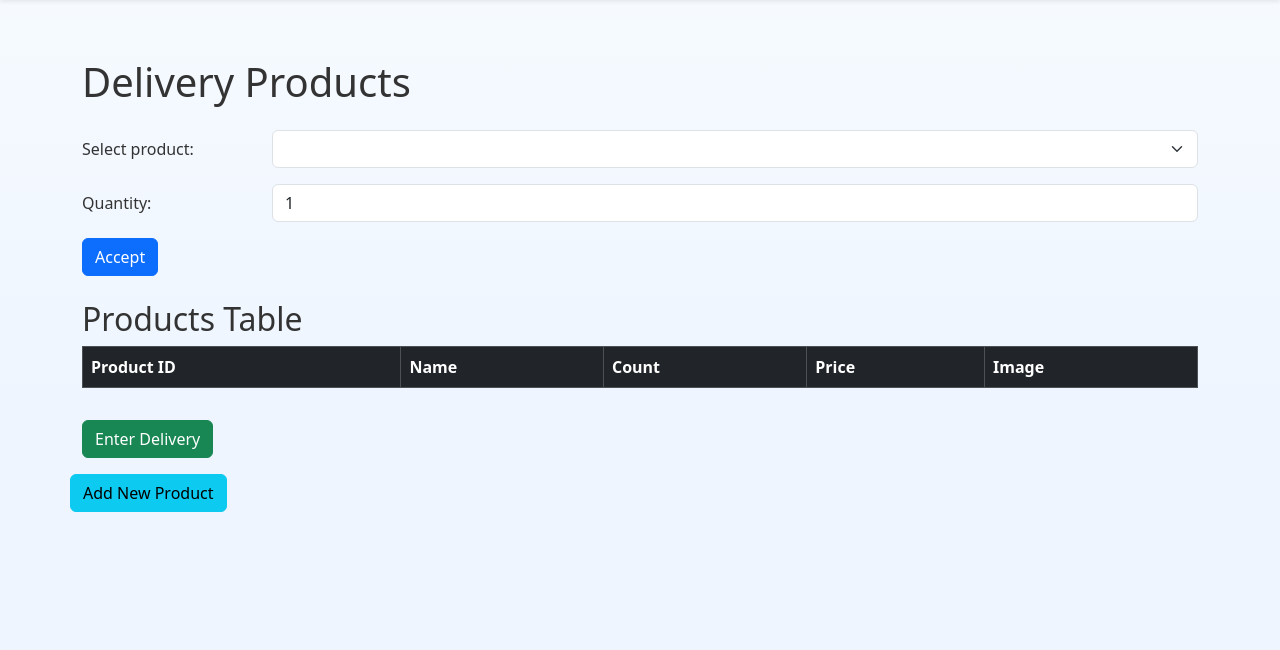
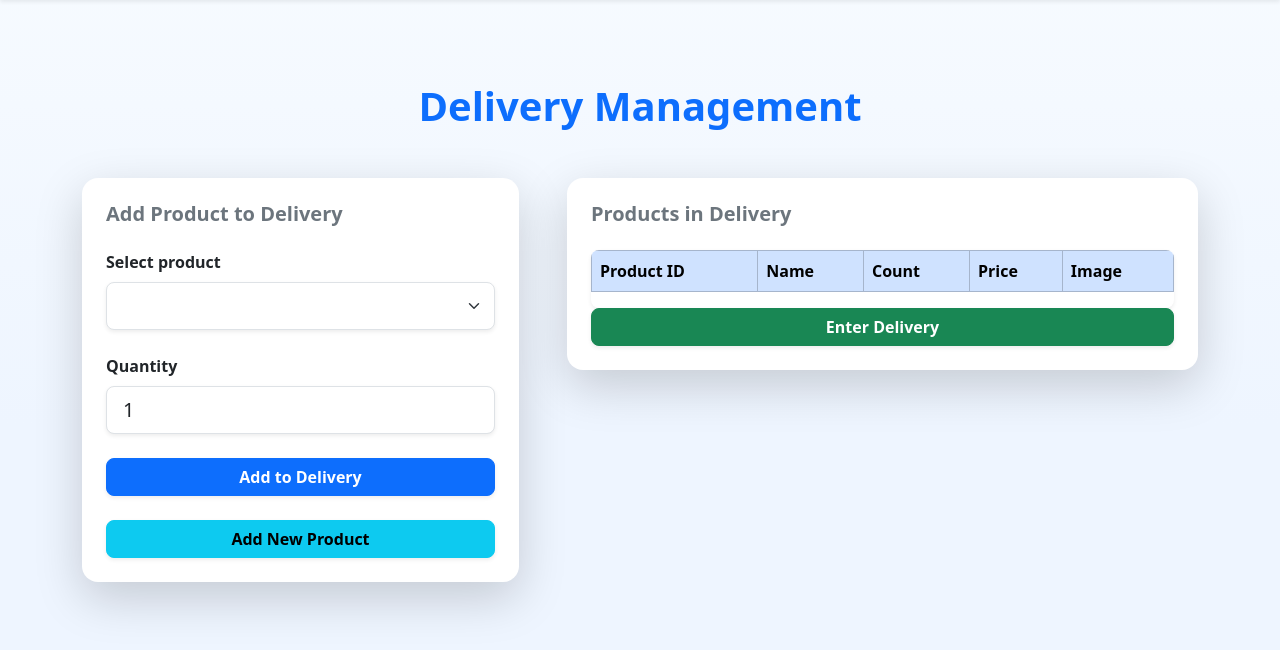
Before and after one commit to PawelWodzynski/POS, a Flask app: page /delivery in a window 1280 px wide. Shown: the part 56-706 px from the top of the page. Run offline with Flask 3, Linux system fonts and the light colour scheme; the visitor is signed in with stand-in values (Sample User, id 1); lists and menus that the app fills with data are empty; some libraries are stand-ins or nearby versions.

Commit message:
added better layout and stylization

```diff
--- a/templates/delivery.html
+++ b/templates/delivery.html
@@ -1,25 +1,30 @@
 {% extends "base.html" %}
 
 {% block content %}
-<div class="container mt-4">
-  <h1 class="mb-4">Delivery Products</h1>
-  <div class="mb-3 row">
-    <label for="productSelect" class="col-sm-2 col-form-label">Select product:</label>
-    <div class="col-sm-10">
-      <select id="productSelect" class="form-select"></select>
+<div class="container mt-5">
+  <h1 class="mb-5 text-center fw-bold text-primary">Delivery Management</h1>
+  <div class="row g-5">
+    <div class="col-md-5">
+      <div class="card p-4 shadow-lg rounded-4 border-0">
+        <h5 class="card-title mb-4 text-secondary fw-semibold">Add Product to Delivery</h5>
+        <div class="mb-4">
+          <label for="productSelect" class="form-label fw-semibold">Select product</label>
+          <select id="productSelect" class="form-select form-select-lg shadow-sm rounded-3"></select>
+        </div>
+        <div class="mb-4">
+          <label for="quantityInput" class="form-label fw-semibold">Quantity</label>
+          <input type="number" id="quantityInput" min="1" value="1" class="form-control form-control-lg shadow-sm rounded-3" />
+        </div>
+        <button id="acceptButton" class="btn btn-primary w-100 fw-semibold shadow-sm rounded-3">Add to Delivery</button>
+        <button id="openCreateProductModalBtn" class="btn btn-info w-100 mt-4 fw-semibold shadow-sm rounded-3">Add New Product</button>
       </div>
     </div>
-  <div class="mb-3 row">
-    <label for="quantityInput" class="col-sm-2 col-form-label">Quantity:</label>
-    <div class="col-sm-10">
-      <input type="number" id="quantityInput" min="1" value="1" class="form-control" />
-    </div>
-  </div>
-  <button id="acceptButton" class="btn btn-primary mb-4">Accept</button>
-
-  <h2>Products Table</h2>
-  <table id="productsTable" class="table table-striped table-bordered align-middle">
-    <thead class="table-dark">
+    <div class="col-md-7">
+      <div class="card p-4 shadow-lg rounded-4 border-0">
+        <h5 class="card-title mb-4 text-secondary fw-semibold">Products in Delivery</h5>
+        <div class="table-responsive rounded-3 shadow-sm">
+          <table id="productsTable" class="table table-striped table-bordered align-middle mb-3 rounded-3">
+            <thead class="table-primary text-primary">
               <tr>
                 <th>Product ID</th>
                 <th>Name</th>
@@ -32,11 +37,20 @@
               <!-- Rows will be added here -->
             </tbody>
           </table>
-  <button id="enterDeliveryButton" class="btn btn-success mt-3">Enter Delivery</button>
+        </div>
+        <button id="enterDeliveryButton" class="btn btn-success w-100 fw-semibold shadow-sm rounded-3">Enter Delivery</button>
+      </div>
+    </div>
+  </div>
 </div>
 
 <script src="/static/js/delivery_products.js"></script>
 <script src="/static/js/delivery_table.js"></script>
+<script src="/static/js/delivery_create_product.js"></script>
+{#
+Removed inline modal initialization and show code from delivery.html to avoid double initialization and conflicts.
+Modal is now handled solely by delivery_create_product.js script.
+#}
 
 <!-- Modal for creating new product -->
 <div class="modal fade" id="createProductModal" tabindex="-1" aria-labelledby="createProductModalLabel" aria-hidden="true">
@@ -84,99 +98,4 @@
   </div>
 </div>
 
-<button id="openCreateProductModalBtn" class="btn btn-info mt-3">Add New Product</button>
-
-<script>
-document.addEventListener('DOMContentLoaded', () => {
-  const createProductModal = new bootstrap.Modal(document.getElementById('createProductModal'));
-  const openModalBtn = document.getElementById('openCreateProductModalBtn');
-  const createProductForm = document.getElementById('createProductForm');
-
-  openModalBtn.addEventListener('click', () => {
-    createProductForm.reset();
-    createProductForm.productImage.value = 'https://placehold.co/200x200?text=Produkt';
-
-    // Populate category dropdown from localStorage fakestore_categories
-    const categorySelect = document.getElementById('productCategory');
-    categorySelect.innerHTML = '';
-    const categoriesStr = localStorage.getItem('fakestore_categories');
-    let categories = [];
-    if (categoriesStr) {
-      try {
-        categories = JSON.parse(categoriesStr);
-      } catch (e) {
-        console.error('Failed to parse fakestore_categories from localStorage', e);
-      }
-    }
-    categories.forEach(cat => {
-      const option = document.createElement('option');
-      option.value = cat;
-      option.textContent = cat;
-      categorySelect.appendChild(option);
-    });
-
-    createProductModal.show();
-  });
-
-  createProductForm.addEventListener('submit', async (e) => {
-    e.preventDefault();
-
-    // Gather form data
-    const formData = new FormData(createProductForm);
-    const product = {
-      title: formData.get('title'),
-      category: formData.get('category'),
-      description: formData.get('description'),
-      price: parseFloat(formData.get('price')),
-      rating: {
-        rate: parseFloat(formData.get('ratingRate')),
-        count: 0
-      },
-      image: formData.get('image')
-    };
-
-    // Generate unique incremented ID based on existing products in localStorage
-    let maxId = 0;
-    for (let i = 0; i < localStorage.length; i++) {
-      const key = localStorage.key(i);
-      if (key.startsWith('product_')) {
-        try {
-          const p = JSON.parse(localStorage.getItem(key));
-          if (p.id > maxId) maxId = p.id;
-        } catch {}
-      }
-    }
-    product.id = maxId + 1;
-
-    try {
-      const response = await fetch('/api/products/create_product_simulation', {
-        method: 'POST',
-        headers: { 'Content-Type': 'application/json' },
-        body: JSON.stringify(product)
-      });
-      if (!response.ok) {
-        alert('Failed to create product');
-        return;
-      }
-      const createdProduct = await response.json();
-
-      // Add new product to localStorage with count === 0
-      const productKey = `product_${createdProduct.id}`;
-      localStorage.setItem(productKey, JSON.stringify(createdProduct));
-
-      // Optionally, you can update UI or notify user
-      // alert('Product created and added to localStorage with count 0');
-      createProductModal.hide();
-      // Refresh product select dropdown to include new product
-      if (window.populateProductSelect) {
-        window.populateProductSelect();
-      }
-    } catch (error) {
-      console.error('Error creating product:', error);
-      alert('Error creating product');
-    }
-  });
-});
-</script>
-
 {% endblock %}
```
Also changed, not shown: static/js/delivery_create_product.js (+44 -7 lines). Lines whose indentation alone changed are shown as unchanged.
